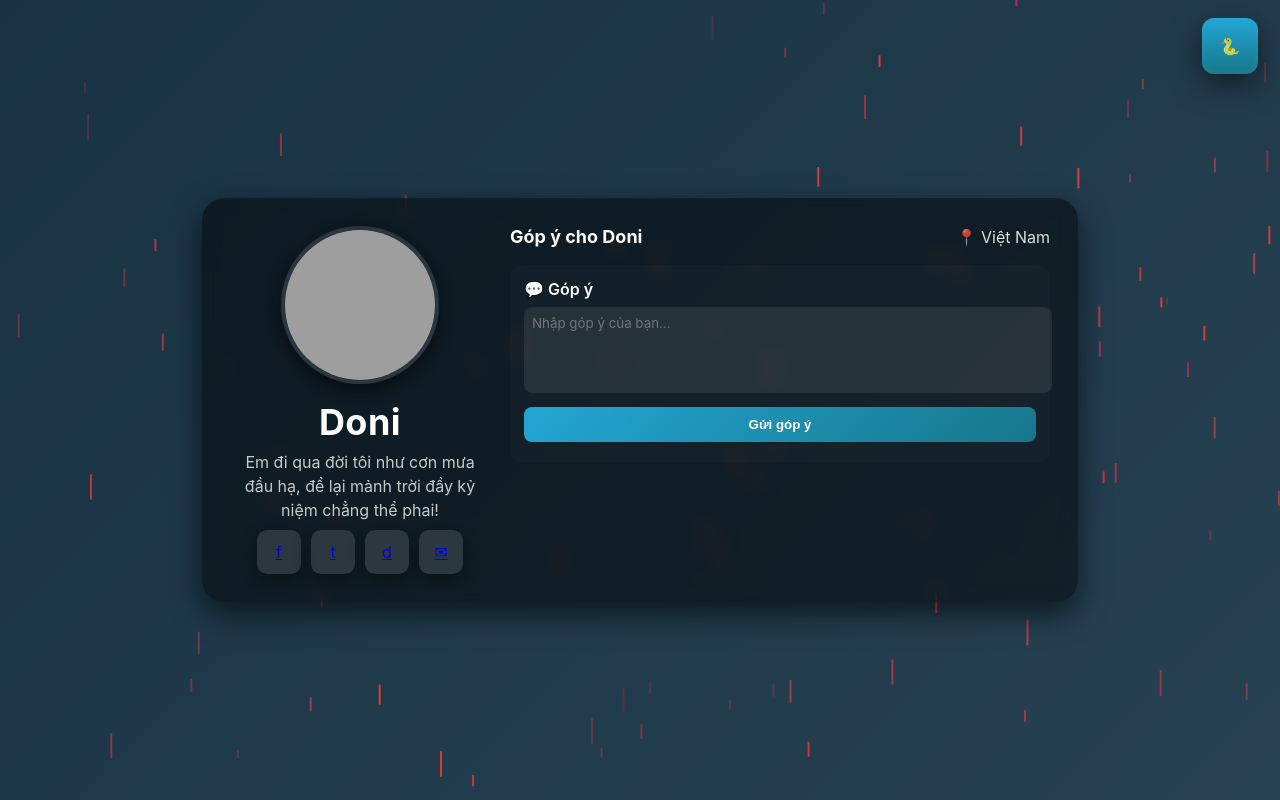
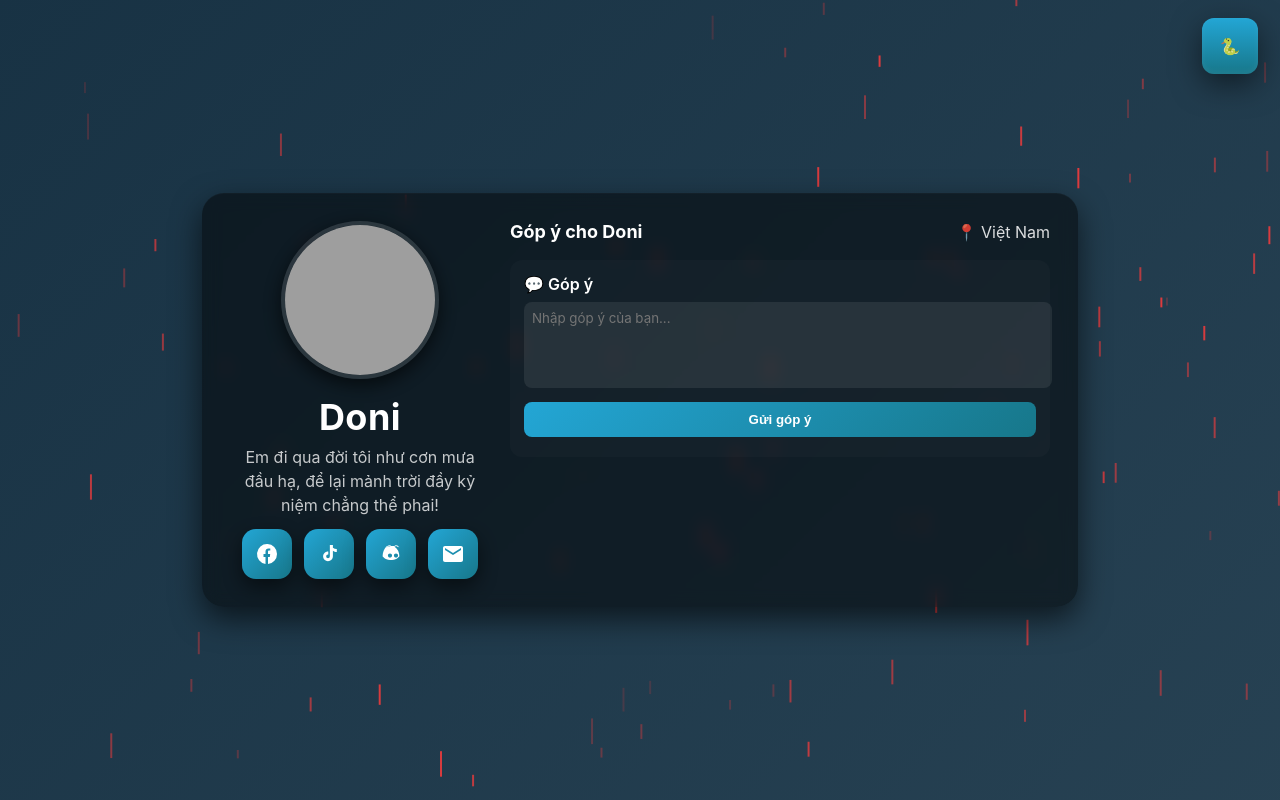
Before and after one commit to DONI1610/linkbio, a plain HTML site: page index.html in a window 1280 px wide. Drawn offline with Linux system fonts and the light colour scheme; grey boxes are pictures that could not be loaded.

Commit message:
Update index.html

```diff
--- a/index.html
+++ b/index.html
@@ -74,8 +74,40 @@
       .game-controls{width:200px}
       .game-panel{flex-direction:column;align-items:center}
     }
+</head>
   </style>
-</head>
+<style>
+  .icons {
+    display:flex;
+    gap:12px;
+    justify-content:center;
+    margin-top:12px;
+  }
+  .icon {
+    width:50px;
+    height:50px;
+    border-radius:14px;
+    display:flex;
+    align-items:center;
+    justify-content:center;
+    cursor:pointer;
+    transition:all .25s;
+    background: linear-gradient(135deg,#23a6d5,#17778a);
+    box-shadow:0 8px 20px rgba(0,0,0,0.5);
+  }
+  .icon svg {
+    width:24px;
+    height:24px;
+    fill:white;
+    transition:all .25s;
+  }
+  .icon:hover {
+    transform:translateY(-4px) scale(1.15);
+    box-shadow:0 14px 30px rgba(0,0,0,0.6);
+    filter: drop-shadow(0 0 8px #23a6d5);
+  }
+</style>
+
 <body>
   <canvas id="rainCanvas"></canvas>
   <div class="game-btn" id="openGame" title="Chơi Snake">🐍</div>
@@ -86,11 +118,32 @@
       <div class="name">Doni</div>
       <div class="bio">Em đi qua đời tôi như cơn mưa đầu hạ, để lại mảnh trời đầy kỷ niệm chẳng thể phai!</div>
       <div class="icons">
-        <a class="icon" href="#">f</a>
-        <a class="icon" href="#">t</a>
-        <a class="icon" href="#">d</a>
-        <a class="icon" href="#">✉</a>
-      </div>
+  <!-- Facebook -->
+  <a class="icon" href="https://www.facebook.com/DONIxSUN" target="_blank" title="Facebook">
+    <svg xmlns="http://www.w3.org/2000/svg" viewBox="0 0 24 24">
+      <path d="M22 12a10 10 0 1 0-11.5 9.9v-7h-2v-3h2v-2.3c0-2 1.2-3.2 3-3.2.9 0 1.8.1 1.8.1v2h-1c-1 0-1.3.6-1.3 1.2V12h2.2l-.4 3h-1.8v7A10 10 0 0 0 22 12"/>
+    </svg>
+  </a>
+  <!-- TikTok -->
+  <a class="icon" href="https://www.tiktok.com/@doni_z2" target="_blank" title="TikTok">
+    <svg xmlns="http://www.w3.org/2000/svg" viewBox="0 0 48 48">
+      <path d="M31.8 11.5c2.2 1.6 4.9 2.5 7.8 2.6v6.1c-2.9 0-5.7-0.9-7.8-2.5v10.9c0 5.4-4.4 9.8-9.8 9.8s-9.8-4.4-9.8-9.8 4.4-9.8 9.8-9.8h.6v6.1h-.6a3.7 3.7 0 0 0 0 7.4 3.7 3.7 0 0 0 3.7-3.7V6h6.1v5.5z"/>
+    </svg>
+  </a>
+  <!-- Discord -->
+  <a class="icon" href="https://discord.com" target="_blank" title="Discord">
+    <svg xmlns="http://www.w3.org/2000/svg" viewBox="0 0 24 24">
+      <path d="M20.3 4.4A19.9 19.9 0 0 0 15.9 3l-.2.4c2.1.5 3.7 1.2 5.1 2.2-2.2-1-4.5-1.6-7-1.6s-4.8.6-7 1.6c1.4-1 3.1-1.7 5.1-2.2l-.2-.4c-1.6.3-3.1.8-4.4 1.4C5.2 6.7 3.6 10.4 3.6 14.2c0 0 2 3.5 7.4 3.7h2c5.4-.2 7.4-3.7 7.4-3.7 0-3.8-1.6-7.5-5.1-9.8zm-9.3 11.2c-1.2 0-2.1-1-2.1-2.1 0-1.2.9-2.1 2.1-2.1 1.1 0 2.1.9 2.1 2.1 0 1.1-1 2.1-2.1 2.1zm6 0c-1.2 0-2.1-1-2.1-2.1 0-1.2.9-2.1 2.1-2.1 1.1 0 2.1.9 2.1 2.1 0 1.1-1 2.1-2.1 2.1z"/>
+    </svg>
+  </a>
+  <!-- Gmail -->
+  <a class="icon" href="mailto:doni@gmail.com" target="_blank" title="Gmail">
+    <svg xmlns="http://www.w3.org/2000/svg" viewBox="0 0 24 24">
+      <path d="M20 4H4c-1.1 0-2 .9-2 2v12c0 1.1.9 2 2 2h16c1.1 0 2-.9 2-2V6c0-1.1-.9-2-2-2zm0 4-8 5-8-5V6l8 5 8-5v2z"/>
+    </svg>
+  </a>
+</div>
+
     </div>
 
     <div class="right">
```
